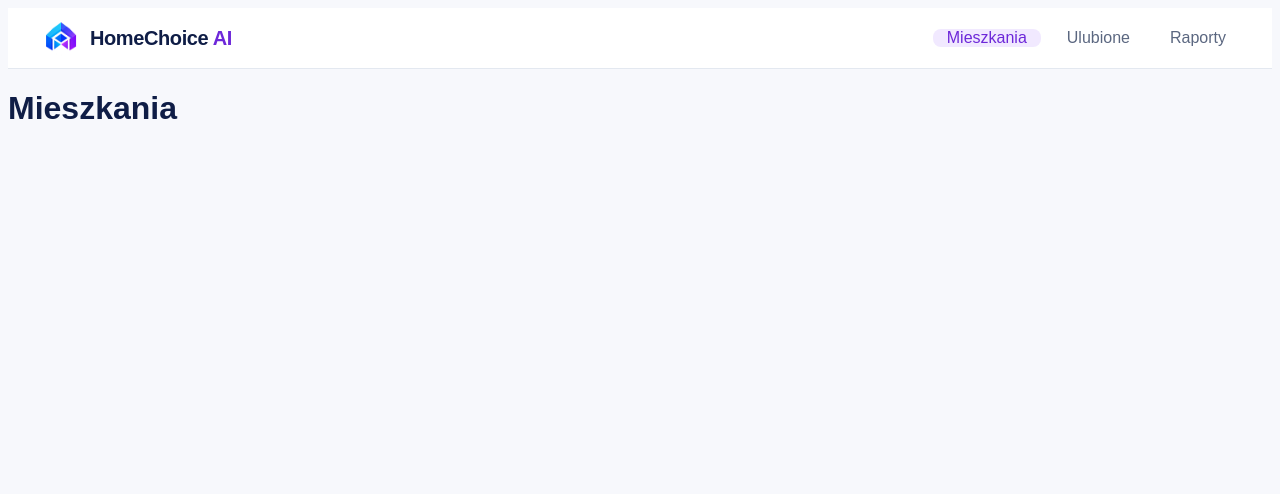
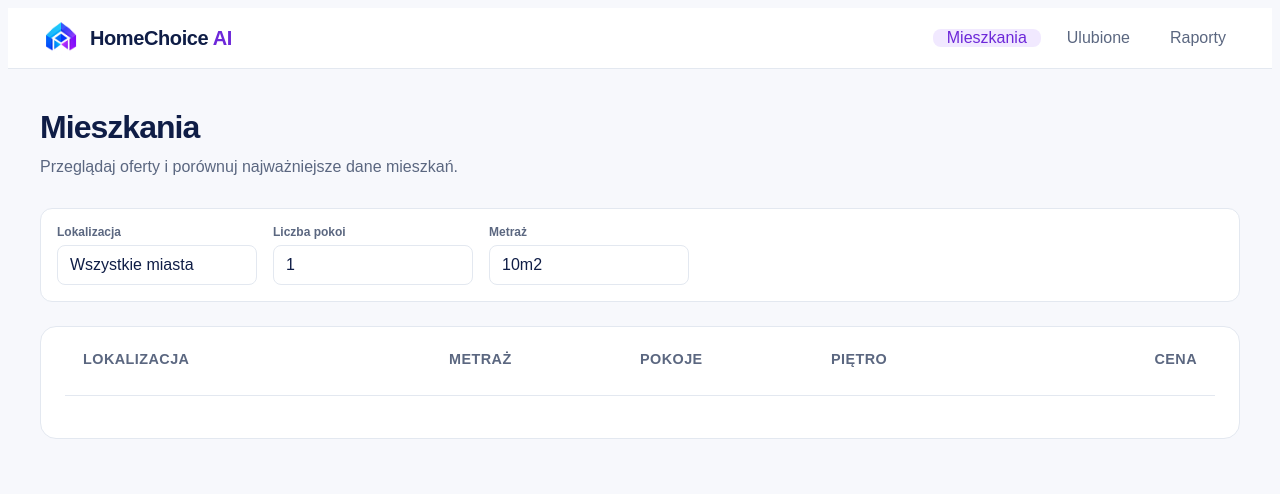
Before and after one commit to piotrgolebiewski07/homechoice_ai, a Django app: page /apartments/ in a window 1280 px wide. Shown: the top 494 px of the page. Run offline with Django 5.2, Linux system fonts and the light colour scheme; data that the repository does not hold is empty; parts of the project's set-up code (start-up, migrations or seed data) failed here and were passed over.

Commit message:
style: build apartment list interface

```diff
--- a/apartments/templates/apartments/apartment_list.html
+++ b/apartments/templates/apartments/apartment_list.html
@@ -1,16 +1,72 @@
 {% extends 'apartments/base.html' %}
+{% load static %}
 
 {% block title %}Mieszkania{% endblock %}
 
+{% block extra_css %}
+    <link rel="stylesheet" href="{% static 'css/apartment_list.css' %}">
+{% endblock %}
+
 {% block site %}
+    <section class="apartment-page">
 
-    <h1>Mieszkania</h1>
+        <div class="apartment-page-heading">
+            <h1>Mieszkania</h1>
+            <p class="page-description">
+                Przeglądaj oferty i porównuj najważniejsze dane mieszkań.
+            </p>
+        </div>
 
-    {% for apartment in apartments %}
-        <h2>{{ apartment.city }}</h2>
-        <h3>{{ apartment.district }}</h3>
-        <h3>{{ apartment.area }}</h3>
-        <h3>{{ apartment.price }}</h3>
-    {% endfor %}
+        <div class="apartment-filters">
+            <div class="filter-group">
+                <p class="filter-label">Lokalizacja</p>
+                <p class="filter-value">Wszystkie miasta</p>
+            </div>
+            <div class="filter-group">
+                <p class="filter-label">Liczba pokoi</p>
+                <p class="filter-value">1</p>
+            </div>
+            <div class="filter-group">
+                <p class="filter-label">Metraż</p>
+                <p class="filter-value">10m2</p>
+            </div>
+        </div>
 
+        <section class="apartments-panel">
+            <div class="apartments-panel-header">
+                <div class="apartment-table-heading">
+                    <p>Lokalizacja</p>
+                    <p>Metraż</p>
+                    <p>Pokoje</p>
+                    <p>Piętro</p>
+                    <p>Cena</p>
+                </div>
+            </div>
+
+            {% for apartment in apartments %}
+                <article class="apartment-row">
+                    <div class="apartment-location">
+                        <p class="apartment-city">{{ apartment.city }}</p>
+                        <p class="apartment-district">{{ apartment.district }}</p>
+                    </div>
+
+                    <p class="apartment-area">
+                        {{ apartment.area }} m²
+                    </p>
+
+                    <p class="apartment-floor-rooms">
+                        {{ apartment.rooms }}
+                    </p>
+
+                    <p class="apartment-floor-rooms">
+                        {{ apartment.floor }}
+                    </p>
+
+                    <p class="apartment-price">
+                        {{ apartment.price }} zł
+                    </p>
+                </article>
+            {% endfor %}
+        </section>
+    </section>
 {% endblock %}
--- a/apartments/templates/apartments/base.html
+++ b/apartments/templates/apartments/base.html
@@ -7,7 +7,8 @@
     <meta name="viewport"
           content="width=device-width, user-scalable=no, initial-scale=1.0, maximum-scale=1.0, minimum-scale=1.0">
     <meta http-equiv="X-UA-Compatible" content="ie=edge">
-    <link rel="stylesheet" href="{% static 'css/style.css' %}">
+    <link rel="stylesheet" href="{% static 'css/base.css' %}">
+    {% block extra_css %}{% endblock %}
     <title>{% block title %} {% endblock %}</title>
 </head>
 <body>
--- /dev/null
+++ b/static/css/apartment_list.css
@@ -0,0 +1,185 @@
+.apartment-page {
+    max-width: 1200px;
+    margin: 0 auto;
+    padding: 40px 24px 56px;
+}
+
+.apartment-page-heading {
+    margin-bottom: 28px;
+}
+
+.apartment-page-heading h1 {
+    margin: 0;
+    color: #0f1d46;
+    font-size: 2rem;
+    letter-spacing: -0.03em;
+}
+
+.page-description {
+    max-width: 560px;
+    margin: 8px 0 0;
+    color: #5b6780;
+    line-height: 1.6;
+}
+
+.apartment-filters {
+    display: flex;
+    gap: 16px;
+    margin-bottom: 24px;
+    padding: 16px;
+    background-color: #ffffff;
+    border: 1px solid #e3e8f0;
+    border-radius: 12px;
+}
+
+.filter-group {
+    min-width: 200px;
+}
+
+.filter-label {
+    margin: 0 0 6px;
+    color: #5b6780;
+    font-size: 0.75rem;
+    font-weight: 700;
+}
+
+.filter-value {
+    margin: 0;
+    padding: 10px 12px;
+    color: #0f1d46;
+    background-color: #ffffff;
+    border: 1px solid #e3e8f0;
+    border-radius: 8px;
+}
+
+.apartments-panel {
+    margin-top: 24px;
+    padding: 24px;
+    background-color: #ffffff;
+    border: 1px solid #e3e8f0;
+    border-radius: 16px;
+}
+
+.apartments-panel-header {
+    padding-bottom: 18px;
+    margin-bottom: 18px;
+    border-bottom: 1px solid #e3e8f0;
+}
+
+.apartments-panel-header h2 {
+    margin: 0;
+    color: #0f1d46;
+    font-size: 1.25rem;
+}
+
+.apartments-panel-header p {
+    margin: 6px 0 0;
+    color: #5b6780;
+    font-size: 0.9rem;
+}
+
+.apartment-row {
+    display: grid;
+    grid-template-columns: 2fr 1fr 1fr 1fr 1fr;
+    align-items: center;
+    gap: 16px;
+    padding: 16px 18px;
+    background-color: #ffffff;
+    border: 1px solid #e3e8f0;
+    border-left: 4px solid #0ea5e9;
+    border-radius: 10px;
+    transition: transform 0.2s ease, box-shadow 0.2s ease;
+}
+
+
+.apartment-row + .apartment-row {
+    margin-top: 10px;
+}
+
+.apartment-row:nth-of-type(5n + 1) {
+    border-left-color: #0ea5e9;
+}
+
+.apartment-row:nth-of-type(5n + 2) {
+    border-left-color: #6d28d9;
+}
+
+.apartment-row:nth-of-type(5n + 3) {
+    border-left-color: #22c55e;
+}
+
+.apartment-row:nth-of-type(5n + 4) {
+    border-left-color: #f59e0b;
+}
+
+.apartment-row:nth-of-type(5n) {
+    border-left-color: #ec4899;
+}
+
+.apartment-city,
+.apartment-district,
+.apartment-area,
+.apartment-price {
+    margin: 0;
+}
+
+.apartment-city,
+.apartment-price {
+    color: #0f1d46;
+    font-weight: 700;
+}
+
+.apartment-district {
+    margin-top: 4px;
+    color: #5b6780;
+    font-size: 0.85rem;
+}
+
+.apartment-area {
+    color: #5b6780;
+}
+
+.apartment-price {
+    text-align: right;
+}
+
+.apartment-floor-rooms {
+    margin: 0;
+    color: #0f1d46;
+    font-weight: 700;
+}
+
+.apartment-floor-rooms span {
+    display: block;
+    margin-bottom: 4px;
+    color: #5b6780;
+    font-size: 0.7rem;
+    font-weight: 400;
+    text-transform: uppercase;
+}
+
+.apartment-table-heading {
+    display: grid;
+    grid-template-columns: 2fr 1fr 1fr 1fr 1fr;
+    gap: 16px;
+    padding: 0 18px 10px;
+    color: #5b6780;
+    font-size: 0.7rem;
+    font-weight: 700;
+    letter-spacing: 0.04em;
+    text-transform: uppercase;
+}
+
+.apartment-table-heading p,
+.apartment-floor-rooms {
+    margin: 0;
+}
+
+.apartment-table-heading p:last-child {
+    text-align: right;
+}
+
+.apartment-floor-rooms {
+    color: #0f1d46;
+    font-weight: 700;
+}
```
Also changed, not shown: static/css/base.css (renamed from static/css/style.css).
